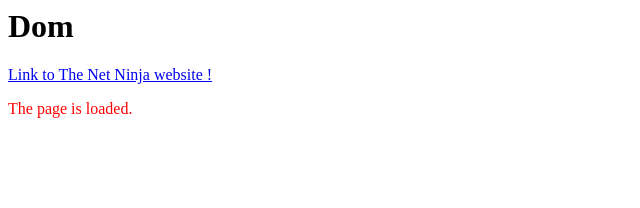
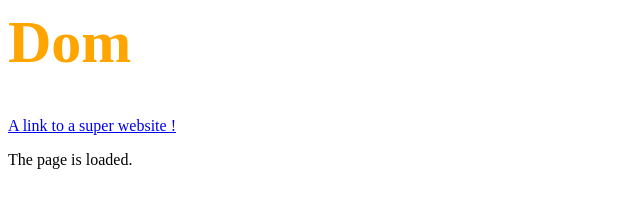
Before and after one commit to fslink/modernJS-theNetNinja, a website: page chapter_6/index.html in a window 1280 px wide. Shown: the whole page, without its empty margins (0-640 px from the left). Drawn offline with Linux system fonts and the light colour scheme.

Commit message:
Changing Css Styles

```diff
--- /dev/null
+++ b/chapter_6/cssStyles.js
@@ -0,0 +1,8 @@
+const title = document.querySelector('h1');
+
+console.log(title.style);
+console.log(title.style.color);
+
+title.style.margin = '50px';
+title.style.fontSize = '60px';
+title.style.margin = '';
--- a/chapter_6/getSetAtt.js
+++ /dev/null
@@ -1,9 +0,0 @@
-const link = document.querySelector('a');
-console.log(link.getAttribute('href'));
-
-link.setAttribute('href', 'http://www.thenetninja.co.uk');
-link.innerText = 'Link to The Net Ninja website !';
-
-const para = document.querySelector('p');
-para.setAttribute('class', 'success');
-para.setAttribute('style', 'color:red;');
--- a/chapter_6/index.html
+++ b/chapter_6/index.html
@@ -6,12 +6,12 @@
 </head>
 <body>
 
-    <h1>Dom</h1>
+    <h1 style="color: orange;">Dom</h1>
 
     <a href="http://www.google.fr">A link to a super website !</a>
 
     <p class="error">The page is loaded.</p>
 
-    <script src="getSetAtt.js"></script>
+    <script src="cssStyles.js"></script>
 </body>
 </html>
```
